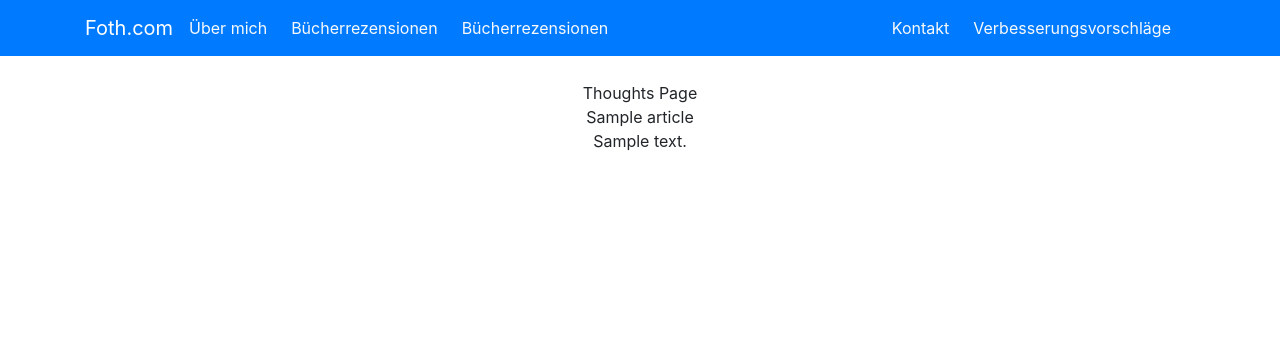
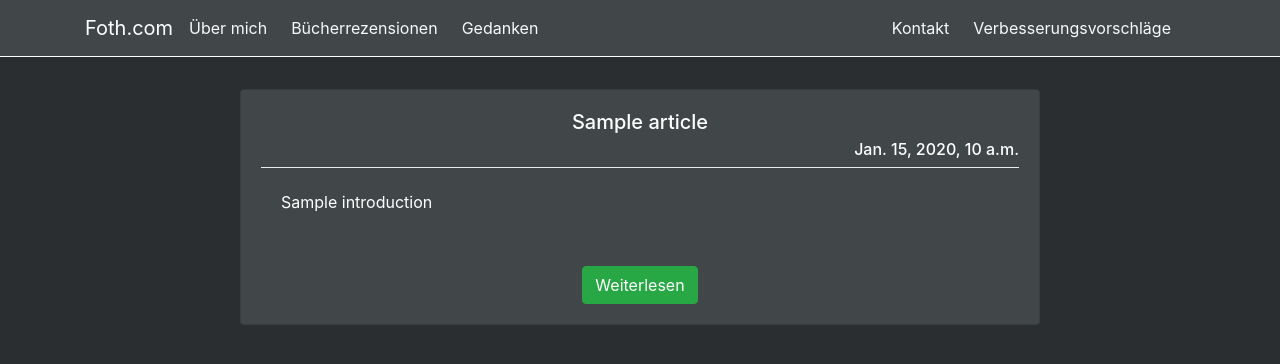
Before and after one commit to LightChain09/Foth.com, a Django app: template thoughts/templates/thoughts/show_thought_posts.html in a window 1280 px wide. Shown: the top 364 px of the page. Run offline with Django 3.2, Linux system fonts and the light colour scheme; the template is opened without the code that fills it: most values are stand-ins (such as "Sample title", 1, 10 or a date in 2020); some libraries are stand-ins or nearby versions.

Commit message:
Changed design to darkmode; tweaked design a little

```diff
--- a/book_reviews/models.py
+++ b/book_reviews/models.py
@@ -10,5 +10,6 @@ TAG_CHOICES = (
 class BookReviewArticle(models.Model):
     book_title = models.CharField(max_length=64)
     book_tags = models.CharField(max_length=32, choices=TAG_CHOICES, default="misc")
-    review_content = models.CharField(max_length=5000)
+    introduction = models.CharField(max_length=2000, default="*Introduction*")
+    review_content = models.CharField(max_length=25000)
     article_date = models.DateField(auto_now=True)
--- a/templates/base.html
+++ b/templates/base.html
@@ -9,8 +9,8 @@
   <title>Foth.com</title>
 </head>
 
-<body>
-  <nav class="navbar navbar-expand-lg navbar-dark bg-primary">
+<body style="background-color: rgb(43, 46, 48);">
+  <nav class="navbar navbar-expand-lg navbar-dark" style="background-color:rgb(65, 70, 73); border-bottom: 1px solid white;">
     <div class="container">
       <a class="navbar-brand" href="{% url 'show_landing_page' %}">Foth.com</a>
       <button class="navbar-toggler" type="button" data-toggle="collapse" data-target="#navbarText" aria-controls="navbarText" aria-expanded="false" aria-label="Toggle navigation">
@@ -25,7 +25,7 @@
             <a class="px-md-4 navbar-link text-light" href="{% url 'show_articles' %}">Bücherrezensionen</a>
           </li>
           <li>
-            <a class="navbar-link text-light" href="{% url 'show_thought_posts' %}">Bücherrezensionen</a>
+            <a class="navbar-link text-light" href="{% url 'show_thought_posts' %}">Gedanken</a>
           </li>
         </ul>
         <div><a class="navbar-link text-light" href="#">Kontakt</a></div>
--- a/thoughts/models.py
+++ b/thoughts/models.py
@@ -3,4 +3,5 @@ from django.db import models
 class ThoughtArticles(models.Model):
     title = models.CharField(max_length=200)
     publish_date = models.DateField(auto_now=True)
+    introduction = models.CharField(max_length=2000, default="*Introduction*")
     article_content = models.CharField(max_length=25000)
--- a/thoughts/templates/thoughts/show_thought_posts.html
+++ b/thoughts/templates/thoughts/show_thought_posts.html
@@ -1,11 +1,18 @@
 {% extends "base.html" %}
 {% block content %}
-Thoughts Page <br>
-
 {% for article in articles %}
 
-    {{ article.title }}<br>
-    {{ article.article_content }}
+    <div class="card" style="width: 50rem; margin:2rem; color: white; background-color: rgb(65, 70, 73);">
+        <div class="card-body">
+            <h5 class="card-title">{{ article.title }}</h5>
+            <h6 class="card-subtitle"  align="right">{{ article.publish_date }}</h6>
+            <div class="dropdown-divider"></div>
+        <div class="card-body">
+            <div class="card-subtitle" align="left">{{ article.introduction }}</div>
+        </div>
+        <a href=""><button type="button" class="btn btn-success" style="margin-top: 2rem">Weiterlesen</button></a>
+        </div>
+    </div>
 
 {% endfor %}
 {% endblock content %}
```
Also changed, not shown: book_reviews/templates/book_reviews/show_articles.html (+5 -4 lines), book_reviews/migrations/0002_auto_20210217_1428.py (added), db.sqlite3, thoughts/migrations/0002_thoughtarticles_introduction.py (added).
